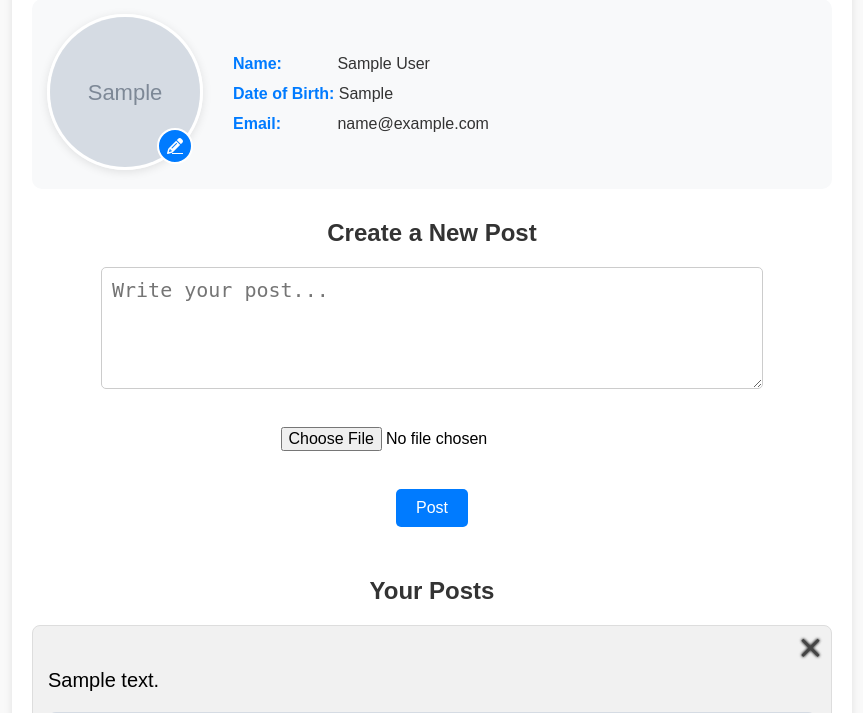
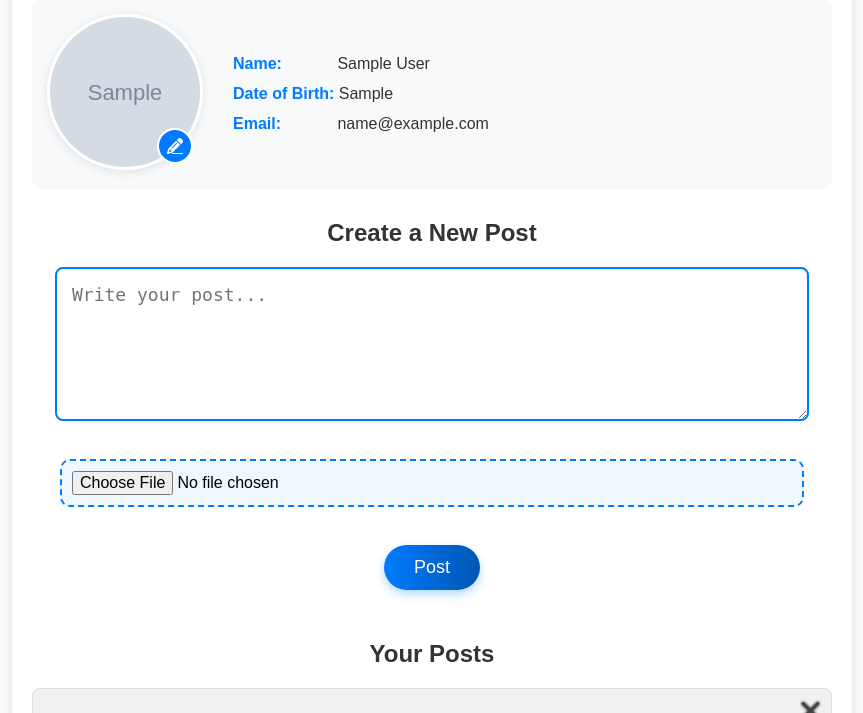
Before and after one commit to ankit8362/social_media_project, a PHP site: page /pages/profile.php in a window 1280 px wide. Shown: the part 121-834 px from the top of the page, without its empty margins (208-1071 px from the left). Run offline with PHP 8.4, Linux system fonts and the light colour scheme; the visitor is signed in with stand-in values (Sample User, id 1); tables that the repository leaves empty or names only in its code hold one stand-in row (values such as "Sample post"); grey boxes marked "Sample" are stand-in pictures; some libraries are stand-ins or nearby versions.

Commit message:
26-05-2025

```diff
--- a/css/profile.css
+++ b/css/profile.css
@@ -268,3 +268,54 @@ textarea{
     cursor: pointer;
     font-size: 18px;
 }
+
+/* Style enhancements for "choose file", textarea, and post button */
+
+.create-post textarea {
+    width: 90%;
+    height: 120px;
+    padding: 15px;
+    font-size: 18px;
+    border: 2px solid #007BFF;
+    border-radius: 8px;
+    box-shadow: inset 0 1px 3px rgba(0, 0, 0, 0.1);
+    transition: border 0.3s ease, box-shadow 0.3s ease;
+}
+
+.create-post textarea:focus {
+    border-color: #0056b3;
+    outline: none;
+    box-shadow: 0 0 5px rgba(0, 123, 255, 0.4);
+}
+
+.create-post input[type="file"] {
+    padding: 10px;
+    border: 2px dashed #007BFF;
+    border-radius: 10px;
+    background-color: #f0f8ff;
+    cursor: pointer;
+    width: 90%;
+    transition: background-color 0.3s ease, border 0.3s ease;
+}
+
+.create-post input[type="file"]:hover {
+    background-color: #e6f0ff;
+    border-color: #0056b3;
+}
+
+.create-post button {
+    background: linear-gradient(to right, #007BFF, #0056b3);
+    color: #fff;
+    font-size: 18px;
+    padding: 12px 30px;
+    border: none;
+    border-radius: 30px;
+    cursor: pointer;
+    box-shadow: 0 4px 10px rgba(0, 123, 255, 0.3);
+    transition: background 0.3s ease, transform 0.2s ease;
+}
+
+.create-post button:hover {
+    background: linear-gradient(to right, #0056b3, #003f7f);
+    transform: translateY(-2px);
+}
```
Also changed, not shown: 1 other file.
